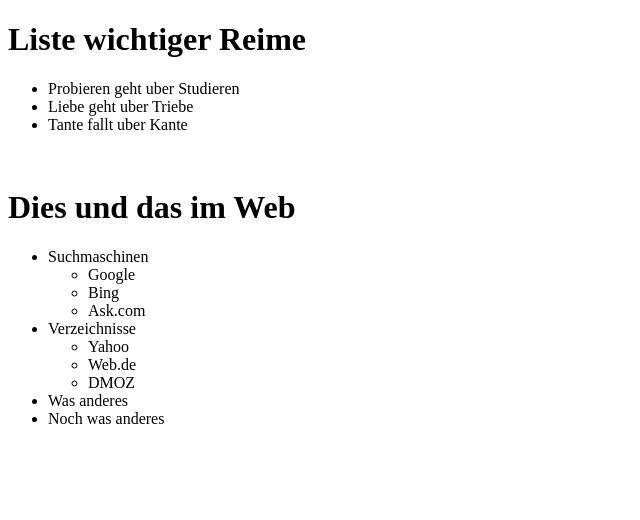
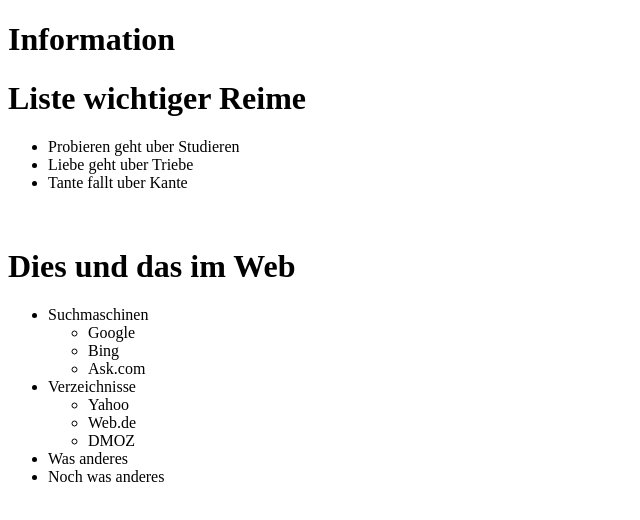
Before and after one commit to PadishahTJK/hello-world, a plain HTML site: page index.html in a window 1280 px wide. Shown: the whole page, without its empty margins (0-640 px from the left). Drawn offline with Linux system fonts and the light colour scheme.

Commit message:
Test 1  Commit

```diff
--- a/index.html
+++ b/index.html
@@ -5,6 +5,7 @@
     <title>Aufzahlungslisten definieren</title>
   </head>
   <body>
+   <h1> Information </h1>
     <h1>Liste wichtiger Reime</h1>
 
     <ul>
```
